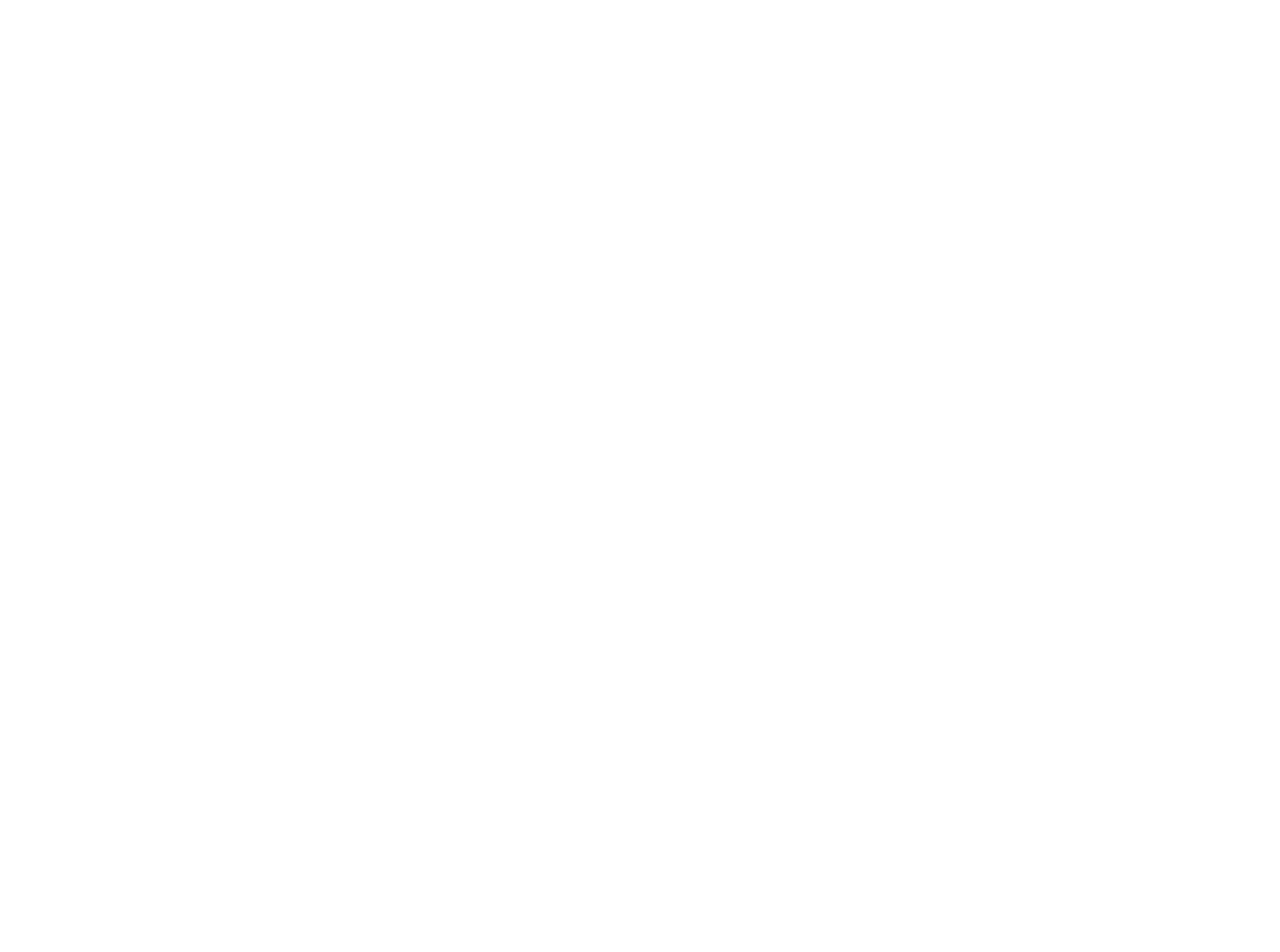
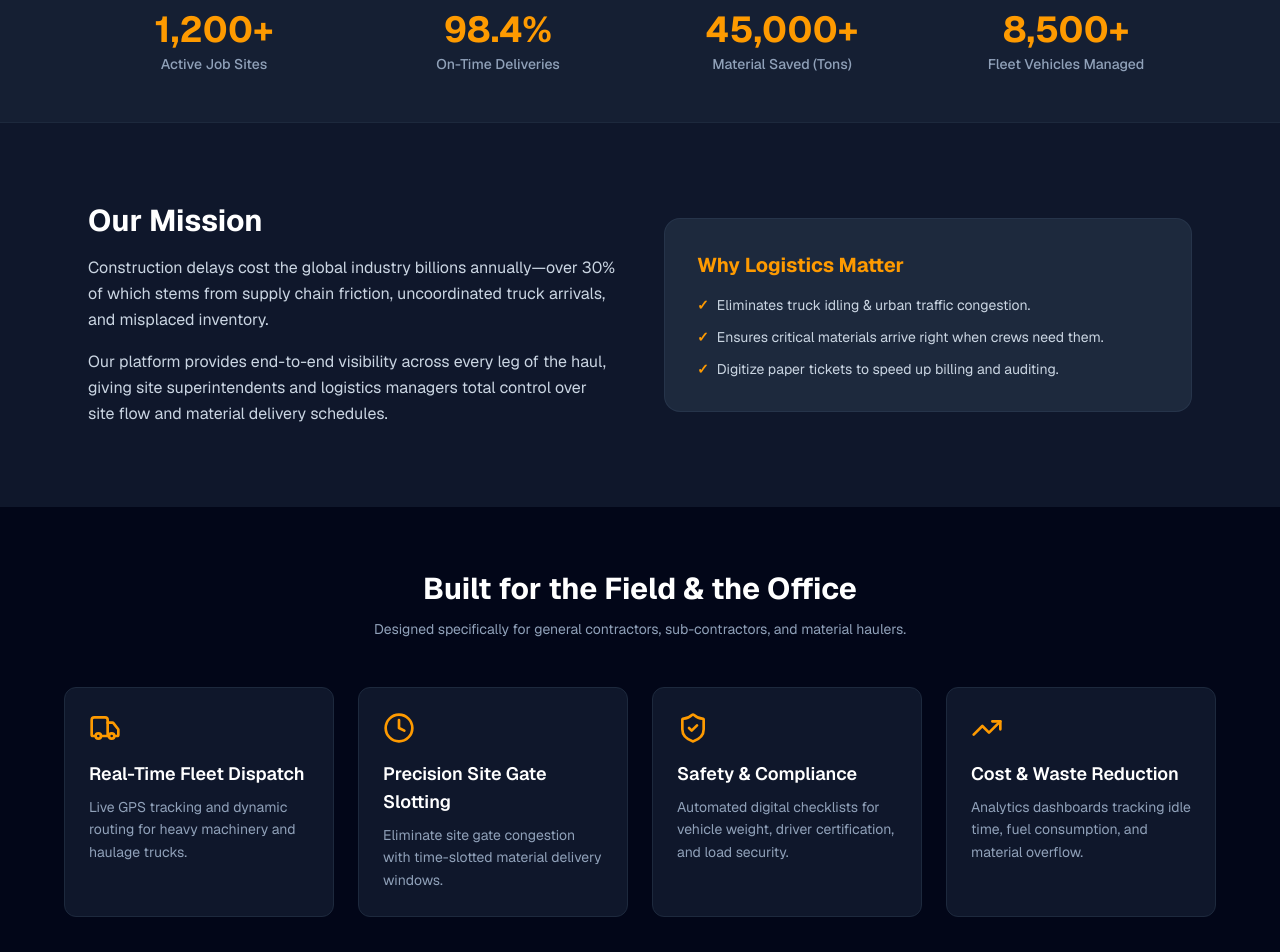
Before and after one commit to Fesede/constraction, a Next.js app: page /about in a window 1280 px wide. Before the commit this address had no page. Shown: the part 460-1412 px from the top of the page. Before the commit the page ends 800 px from the top, so only its background shows below. Built offline with nearby package versions, Linux system fonts and the light colour scheme.

Commit message:
about page

```diff
--- /dev/null
+++ b/app/about/page.jsx
@@ -0,0 +1,116 @@
+import { Truck, ShieldCheck, Clock, HardHat, TrendingUp } from 'lucide-react';
+
+export const metadata = {
+  title: 'About Us | Construction Logistics Platform',
+  description: 'Streamlining construction supply chains, fleet dispatch, and site delivery slotting.',
+};
+
+export default function AboutPage() {
+  const stats = [
+    { label: 'Active Job Sites', value: '1,200+' },
+    { label: 'On-Time Deliveries', value: '98.4%' },
+    { label: 'Material Saved (Tons)', value: '45,000+' },
+    { label: 'Fleet Vehicles Managed', value: '8,500+' },
+  ];
+
+  const features = [
+    {
+      icon: <Truck className="w-8 h-8 text-amber-500" />,
+      title: 'Real-Time Fleet Dispatch',
+      description: 'Live GPS tracking and dynamic routing for heavy machinery and haulage trucks.',
+    },
+    {
+      icon: <Clock className="w-8 h-8 text-amber-500" />,
+      title: 'Precision Site Gate Slotting',
+      description: 'Eliminate site gate congestion with time-slotted material delivery windows.',
+    },
+    {
+      icon: <ShieldCheck className="w-8 h-8 text-amber-500" />,
+      title: 'Safety & Compliance',
+      description: 'Automated digital checklists for vehicle weight, driver certification, and load security.',
+    },
+    {
+      icon: <TrendingUp className="w-8 h-8 text-amber-500" />,
+      title: 'Cost & Waste Reduction',
+      description: 'Analytics dashboards tracking idle time, fuel consumption, and material overflow.',
+    },
+  ];
+
+  return (
+    <main className="bg-slate-900 text-slate-100 min-h-screen font-sans">
+      {/* Hero Section */}
+      <section className="relative py-20 px-6 max-w-6xl mx-auto text-center">
+        <div className="inline-flex items-center gap-2 bg-amber-500/10 text-amber-400 px-4 py-1.5 rounded-full text-sm font-medium mb-6 border border-amber-500/20">
+          <HardHat className="w-4 h-4" /> Next-Gen Construction Logistics
+        </div>
+        <h1 className="text-4xl md:text-6xl font-extrabold tracking-tight mb-6">
+          Streamlining Supply Chains for <br />
+          <span className="text-amber-500">Smarter Job Sites</span>
+        </h1>
+        <p className="text-slate-400 max-w-2xl mx-auto text-lg leading-relaxed">
+          We build digital infrastructure that connects job sites, material suppliers, and freight fleets into a single, synchronized workflow.
+        </p>
+      </section>
+
+      {/* Stats Section */}
+      <section className="bg-slate-800/50 border-y border-slate-800 py-12">
+        <div className="max-w-6xl mx-auto px-6 grid grid-cols-2 md:grid-cols-4 gap-8 text-center">
+          {stats.map((stat, index) => (
+            <div key={index} className="space-y-1">
+              <div className="text-3xl md:text-4xl font-bold text-amber-500">{stat.value}</div>
+              <div className="text-sm text-slate-400 font-medium">{stat.label}</div>
+            </div>
+          ))}
+        </div>
+      </section>
+
+      {/* Mission Section */}
+      <section className="py-20 px-6 max-w-6xl mx-auto grid md:grid-cols-2 gap-12 items-center">
+        <div>
+          <h2 className="text-3xl font-bold mb-4 text-white">Our Mission</h2>
+          <p className="text-slate-300 leading-relaxed mb-4">
+            Construction delays cost the global industry billions annually—over 30% of which stems from supply chain friction, uncoordinated truck arrivals, and misplaced inventory.
+          </p>
+          <p className="text-slate-300 leading-relaxed">
+            Our platform provides end-to-end visibility across every leg of the haul, giving site superintendents and logistics managers total control over site flow and material delivery schedules.
+          </p>
+        </div>
+        <div className="bg-slate-800 rounded-2xl p-8 border border-slate-700/50">
+          <h3 className="text-xl font-bold text-amber-500 mb-4">Why Logistics Matter</h3>
+          <ul className="space-y-3 text-slate-300 text-sm">
+            <li className="flex items-start gap-2">
+              <span className="text-amber-500 font-bold">✓</span> Eliminates truck idling & urban traffic congestion.
+            </li>
+            <li className="flex items-start gap-2">
+              <span className="text-amber-500 font-bold">✓</span> Ensures critical materials arrive right when crews need them.
+            </li>
+            <li className="flex items-start gap-2">
+              <span className="text-amber-500 font-bold">✓</span> Digitize paper tickets to speed up billing and auditing.
+            </li>
+          </ul>
+        </div>
+      </section>
+
+      {/* Core Features */}
+      <section className="py-16 bg-slate-950 px-6">
+        <div className="max-w-6xl mx-auto">
+          <div className="text-center mb-12">
+            <h2 className="text-3xl font-bold text-white mb-3">Built for the Field & the Office</h2>
+            <p className="text-slate-400 max-w-xl mx-auto text-sm">
+              Designed specifically for general contractors, sub-contractors, and material haulers.
+            </p>
+          </div>
+          <div className="grid md:grid-cols-2 lg:grid-cols-4 gap-6">
+            {features.map((feature, idx) => (
+              <div key={idx} className="bg-slate-900 border border-slate-800 p-6 rounded-xl hover:border-amber-500/50 transition-colors">
+                <div className="mb-4">{feature.icon}</div>
+                <h3 className="text-lg font-semibold text-white mb-2">{feature.title}</h3>
+                <p className="text-slate-400 text-sm leading-relaxed">{feature.description}</p>
+              </div>
+            ))}
+          </div>
+        </div>
+      </section>
+    </main>
+  );
+}
```
